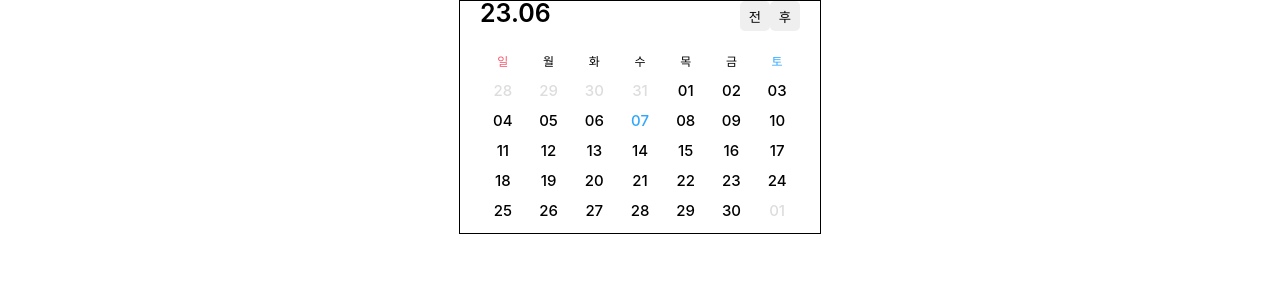
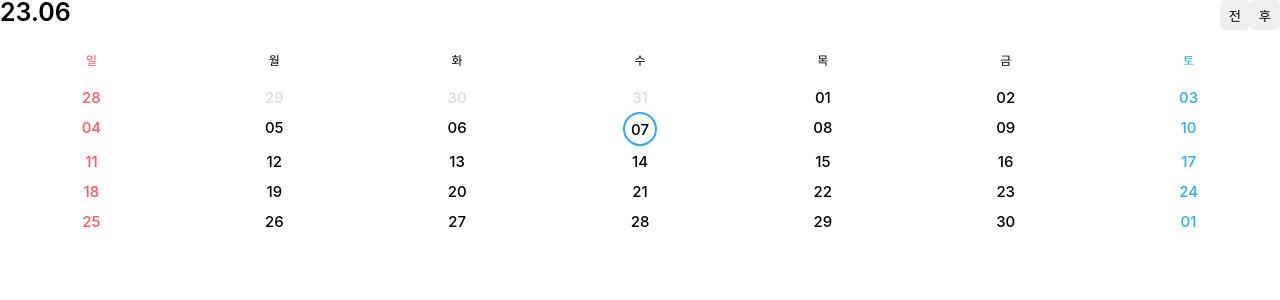
Before and after one commit to WestSideOfHanRiver/underDay, a Next.js app in the folder front-end/: page / in a window 1280 px wide. Shown: the top 300 px of the page. Built offline with nearby package versions, Linux system fonts and the light colour scheme; a web font is replaced by a local one.

Commit message:
[feature] add calendar option

```diff
--- a/front-end/app/components/calendar/calendar.module.scss
+++ b/front-end/app/components/calendar/calendar.module.scss
@@ -8,10 +8,8 @@
 }
 
 .content {
-  max-width: 320px;
+  min-width: 320px;
   margin: 0 auto;
-  padding: 0 20px;
-  border: 1px solid;
 
   .topTit {
     display: flex;
@@ -37,6 +35,7 @@
   ul {
     display: grid;
     grid-template-columns: repeat(7, 1fr);
+    justify-items: center;
 
     li {
       font-weight: 500;
@@ -61,17 +60,57 @@
   }
 
   .days {
-    margin-bottom: 15px;
+    li {
+      position: relative;
 
-    li {
+      display: flex;
+      flex-direction: column;
+      align-items: center;
+      justify-content: center;
+
+      width: 30px;
+      height: 30px;
+
       font-size: 15px;
+
+      &.active {
+        color: #fff;
+        background-color: #2fa7ff;
+        border-radius: 50%;
+      }
 
       &.before {
         color: #ddd;
       }
 
       &.today {
+        border: 2px solid #2fa7ff;
+        border-radius: 50%;
+      }
+
+      &.holiday {
+        color: #fa576b;
+      }
+
+      &[data-day='0'] {
+        color: #fa576b;
+      }
+
+      &[data-day='6'] {
         color: #2fa7ff;
+      }
+
+      .dot {
+        position: absolute;
+        bottom: 4px;
+
+        display: inline-block;
+
+        width: 3px;
+        height: 3px;
+
+        background-color: #fa576b;
+        border-radius: 50%;
       }
     }
   }
--- a/front-end/app/components/calendar/index.tsx
+++ b/front-end/app/components/calendar/index.tsx
@@ -4,6 +4,8 @@ import moment from 'moment'
 import { useState } from 'react'
 
 import styles from './calendar.module.scss'
+
+const DUMMYDATE = ['20230423', '20230426']
 
 export default function Calendar() {
   const [getMoment, setMoment] = useState(moment())
@@ -40,17 +42,26 @@ export default function Calendar() {
                 .startOf('week')
                 .add(index, 'day')
 
-              let styleClass = ''
+              let styleClass = null
 
-              if (moment().format('YYYYMMDD') === days.format('YYYYMMDD')) {
+              if (moment().isSame(days, 'day')) {
                 styleClass = 'today'
-              } else if (today.format('YYYYMM') !== days.format('YYYYMM')) {
+              } else if (!today.isSame(days, 'month')) {
                 styleClass = 'before'
               }
 
               return (
-                <li key={index} className={`${styles[styleClass]}`}>
+                <li
+                  key={index}
+                  data-day={`${days.day()}`}
+                  className={styleClass != null ? `${styles[styleClass]}` : ''}
+                >
                   {days.format('DD')}
+                  {DUMMYDATE.map((date, index) => {
+                    if (date === days.format('YYYYMMDD')) {
+                      return <small key={index} className={styles.dot}></small>
+                    }
+                  })}
                 </li>
               )
             })}
```
Also changed, not shown: front-end/app/about/page.tsx (deleted, +0 -7 lines).
